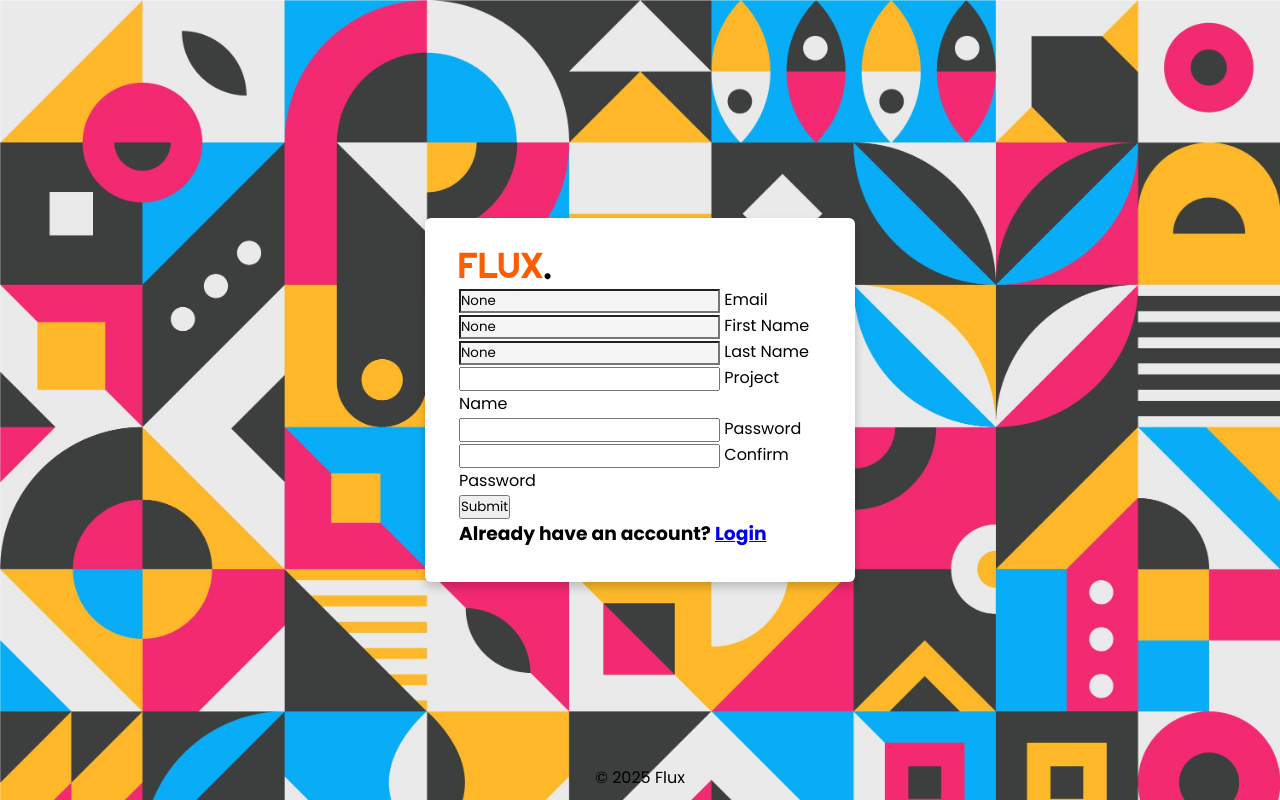
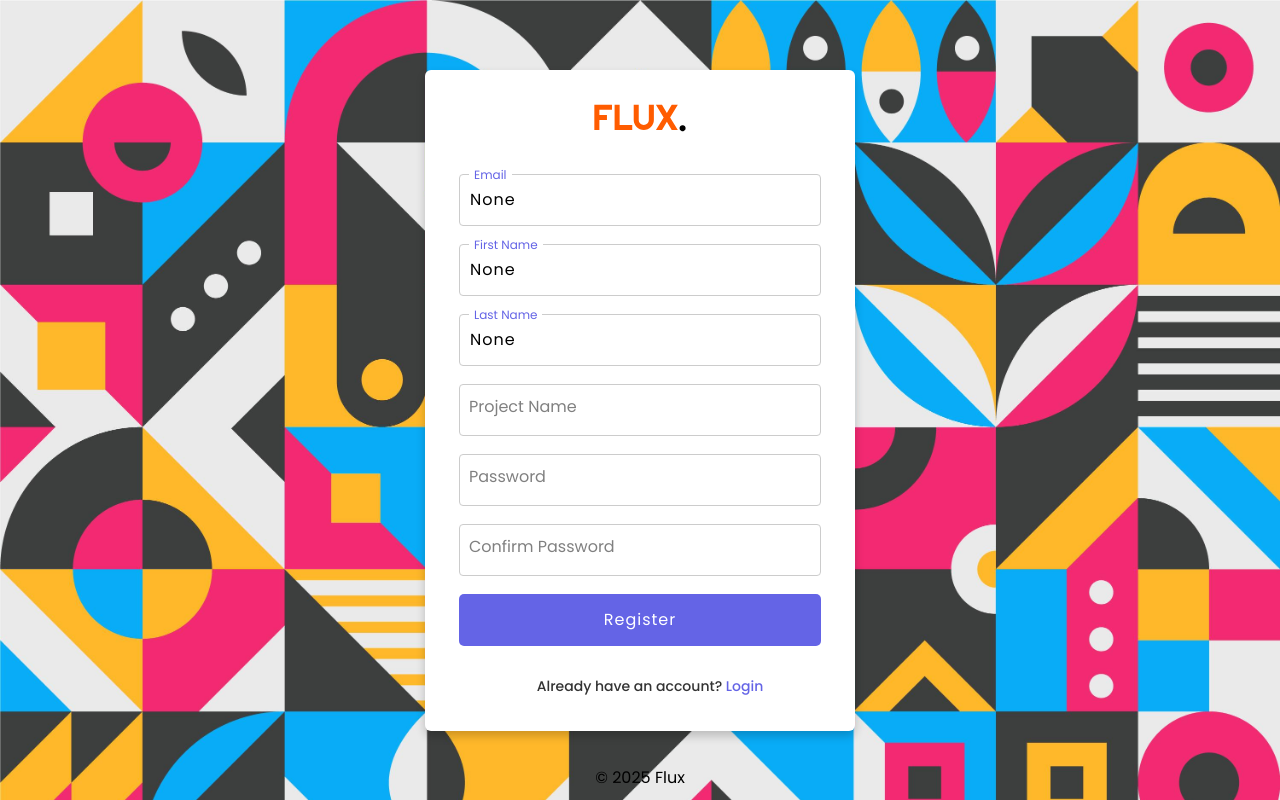
Before and after one commit to iamamofa/Flux.Inc, a Django app: page /register/project-manager/ in a window 1280 px wide. Run offline with Django 4.2, Linux system fonts and the light colour scheme.

Commit message:
Included missing CSS classes

```diff
--- a/inventory/templates/inventory/register_project_manager.html
+++ b/inventory/templates/inventory/register_project_manager.html
@@ -7,6 +7,155 @@
 <style>
     body {
         background-image: url("{% static 'images/Background 4.jpg' %}");
+    }
+    .flux-logo {
+      display: flex;
+      justify-content: center;
+      padding-bottom: 5px;
+    }
+    .box h2 {
+      margin: 0px 0 -0.125rem;
+      padding: 0;
+      color: #fff;
+      text-align: center;
+      color: #202124;
+      font-family: 'Poppins', 'Google Sans', 'Noto Sans Myanmar UI', arial, sans-serif;
+      font-size: 24px;
+      font-weight: 400;
+    }
+    .box form {
+      margin-top: 30px;
+    }
+    .box form .inputBox {
+      height: 52px;
+      margin: 18px 0;
+    }
+    .box p {
+      font-size: 16px;
+      font-weight: 400;
+      letter-spacing: .1px;
+      line-height: 1.5;
+      margin-bottom: 25px;
+      text-align: center;
+    }
+    .box .inputBox {
+      position: relative;
+    }
+    .box .inputBox input {
+      height: 100%;
+      width: 100%;
+      padding: 0.625rem 10px;
+      font-size: 1rem;
+      letter-spacing: 0.062rem;
+      margin-bottom: 1.875rem;
+      border: 1px solid #ccc;
+      background: transparent;
+      border-radius: 4px;
+    }
+    .box .inputBox label {
+      position: absolute;
+      top: 0;
+      left: 10px;
+      padding: 0.625rem 0;
+      font-size: 1rem;
+      color: grey;
+      pointer-events: none;
+      transition: 0.3s;
+    }
+    .box .inputBox input:focus~label,
+    .box .inputBox input:valid~label,
+    .box .inputBox input:not([value=""])~label {
+      top: -1.125rem;
+      left: 10px;
+      color: #6464e6;
+      font-size: 0.75rem;
+      background-color: white;
+      height: 10px;
+      padding-left: 5px;
+      padding-right: 5px;
+    }
+    .box .inputBox input:focus {
+      outline: none;
+      border: 2px solid #6464e6;
+    }
+    .box input[type="submit"] {
+      border: none;
+      outline: none;
+      color: #fff;
+      background-color: #6464e6;
+      padding: 0.625rem 1.25rem;
+      cursor: pointer;
+      border-radius: 0.312rem;
+      font-size: 1rem;
+      float: right;
+    }
+    .box input[type="submit"]:hover {
+      background-color: #6464e6;
+      box-shadow: 0 1px 1px 0 rgba(66, 133, 244, 0.45), 0 1px 3px 1px rgba(66, 133, 244, 0.3);
+    }
+    .box .inputBox input:focus~label,
+    .box .inputBox input:valid~label,
+    .box .inputBox input:not([value=""])~label {
+      top: -1.125rem;
+      left: 10px;
+      color: #6464e6;
+      font-size: 0.75rem;
+      background-color: white;
+      height: 10px;
+      padding-left: 5px;
+      padding-right: 5px;
+    }
+    .box .inputBox input:focus {
+      outline: none;
+      border: 2px solid #6464e6;
+    }
+    .forgot {
+      margin-top: 20px;
+    }
+    .forgot button {
+      -webkit-border-radius: 4px;
+      border-radius: 4px;
+      color: #6464e6;
+      display: inline-block;
+      font-weight: 500;
+      letter-spacing: .25px;
+      outline: 0;
+      position: relative;
+      background-color: transparent;
+      cursor: pointer;
+      font-size: inherit;
+      padding: 0;
+      text-align: left;
+      border: 0;
+    }
+    form h3 {
+      color: #707070;
+      font-size: 14px;
+      font-weight: 500;
+      margin-left: 10px;
+    }
+    .inputBox.button input {
+      color: #fff;
+      letter-spacing: 1px;
+      border: none;
+      background: #6464e6;
+      cursor: pointer;
+    }
+
+    .inputBox.button input:hover {
+      background: #6464e6;
+    }
+    form .text h3 {
+      color: #333;
+      width: 100%;
+      text-align: center;
+    }
+    form .text h3 a {
+      color: #6464e6;
+      text-decoration: none;
+    }
+    form .text h3 a:hover {
+      text-decoration: underline;
     }
     input[readonly] {
         background-color: #f5f5f5;
@@ -51,7 +200,7 @@
         <label>Confirm Password</label>
       </div>
       <div class="inputBox button">
-        <input type="Submit" name="submit">
+        <input type="Submit" value="Register">
       </div>
       <div class="text">
         <h3>Already have an account? <a href="{% url 'login' %}">Login</a></h3>
```
